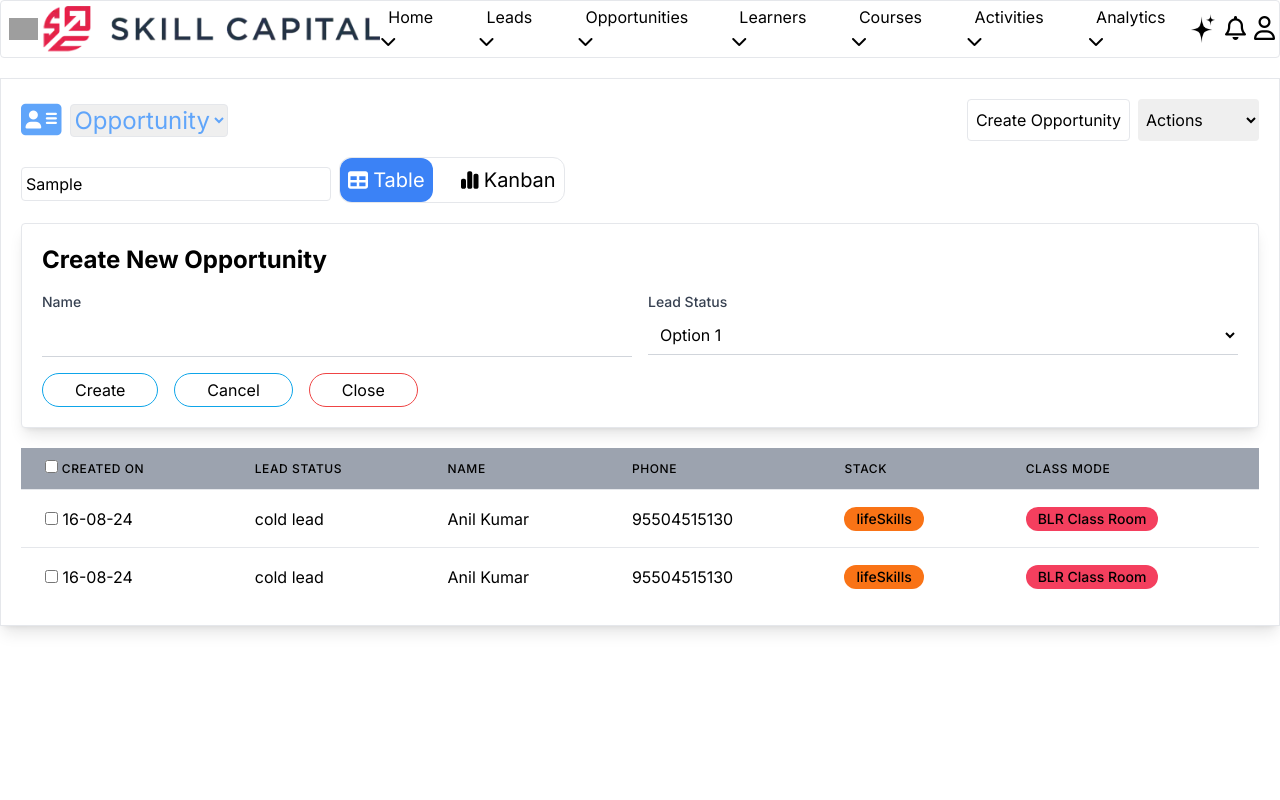
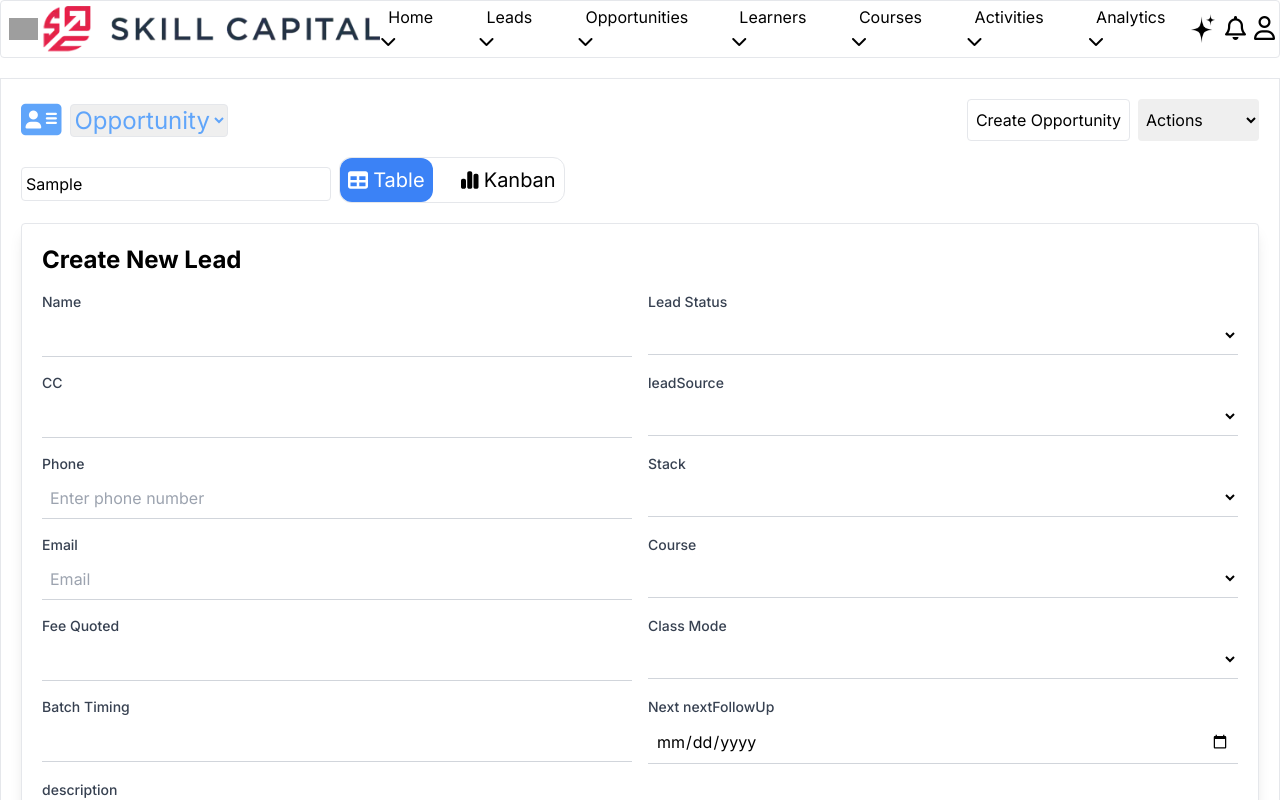
Before and after one commit to DL-Super30/CRM-Python-WEBAPP, a Next.js app in the folder Frontend/: page /home/opportunities in a window 1280 px wide. Both pictures are taken after typing "Sample" into the empty fields and a click on the button "Create Opportunity". Shown: the top 800 px of the page. Built offline with nearby package versions, Linux system fonts and the light colour scheme; grey boxes are pictures that could not be loaded.

Commit message:
form added

```diff
--- a/Frontend/package.json
+++ b/Frontend/package.json
@@ -19,6 +19,7 @@
     "@mui/icons-material": "^5.16.7",
     "apexcharts": "^3.52.0",
     "axios": "^1.7.3",
+    "bootstrap": "^5.3.3",
     "next": "14.2.5",
     "react": "^18",
     "react-apexcharts": "^1.4.1",
--- a/Frontend/src/app/home/opportunities/page.js
+++ b/Frontend/src/app/home/opportunities/page.js
@@ -96,30 +96,141 @@ export default function Lead() {
 
         {/* Conditionally Render Form */}
         {showForm && (
+          // <div className="mt-5 p-5 border rounded bg-white shadow-lg">
+          //   <h2 className="text-2xl font-bold mb-4">Create New Opportunity</h2>
+          //   <form className="space-y-4">
+          //     <div className="grid grid-cols-1 md:grid-cols-2 gap-4">
+          //       {/* Form fields */}
+          //       <div>
+          //         <label className="block text-sm font-medium text-gray-700">Name</label>
+          //         <input type="text" className="mt-1 block w-full border-b border-gray-300 bg-transparent rounded-none focus:outline-none p-2" />
+          //       </div>
+          //       <div>
+          //         <label className="block text-sm font-medium text-gray-700">Lead Status</label>
+          //         <select className="mt-1 block w-full border-b border-gray-300 bg-transparent rounded-none focus:outline-none p-2">
+          //           <option value="" disabled>Select Lead Status</option>
+          //           <option value="option1">Option 1</option>
+          //           <option value="option2">Option 2</option>
+          //           <option value="option3">Option 3</option>
+          //         </select>
+          //       </div>
+          //       {/* More form fields here */}
+          //     </div>
+          //     <div className="flex gap-4 mt-4">
+          //       <button type="button" className="text-black px-8 py-1 border border-sky-500 rounded-full hover:bg-blue-600 hover:text-white">Create</button>
+          //       <button type="button" className="text-black px-8 py-1 border border-sky-500 rounded-full hover:bg-blue-600 hover:text-white">Cancel</button>
+          //       <button type="button" className="text-black px-8 py-1 border border-red-500 rounded-full hover:bg-red-600 hover:text-white" onClick={handleCloseFormClick}>Close</button>
+          //     </div>
+          //   </form>
+          // </div>
           <div className="mt-5 p-5 border rounded bg-white shadow-lg">
-            <h2 className="text-2xl font-bold mb-4">Create New Opportunity</h2>
+            <h2 className="text-2xl font-bold mb-4">Create New Lead</h2>
             <form className="space-y-4">
               <div className="grid grid-cols-1 md:grid-cols-2 gap-4">
-                {/* Form fields */}
                 <div>
                   <label className="block text-sm font-medium text-gray-700">Name</label>
-                  <input type="text" className="mt-1 block w-full border-b border-gray-300 bg-transparent rounded-none focus:outline-none p-2" />
+                  <input type="text" className="mt-1 block w-full border-b border-gray-300 bg-transparent rounded-none  focus:outline-none p-2" />
                 </div>
                 <div>
                   <label className="block text-sm font-medium text-gray-700">Lead Status</label>
-                  <select className="mt-1 block w-full border-b border-gray-300 bg-transparent rounded-none focus:outline-none p-2">
-                    <option value="" disabled>Select Lead Status</option>
+                  <select
+                    className="mt-1 block w-full border-b border-gray-300 bg-transparent rounded-none  focus:outline-none p-2"
+
+                  >
+                    <option value="" disabled selected></option>
                     <option value="option1">Option 1</option>
                     <option value="option2">Option 2</option>
                     <option value="option3">Option 3</option>
                   </select>
                 </div>
-                {/* More form fields here */}
+                <div>
+                  <label className="block text-sm font-medium text-gray-700">CC</label>
+                  <input type="text" className="mt-1 block w-full border-b border-gray-300 bg-transparent rounded-none  focus:outline-none p-2"
+
+                  />
+                </div>
+                <div>
+                  <label className="block text-sm font-medium text-gray-700">leadSource</label>
+                  <select
+                    className="mt-1 block w-full border-b border-gray-300 bg-transparent rounded-none  focus:outline-none p-2"
+
+                  >
+                    <option value="" disabled selected></option>
+                    <option value="option1">Option 1</option>
+                    <option value="option2">Option 2</option>
+                    <option value="option3">Option 3</option>
+                  </select>
+                </div>
+                <div>
+                  <label className="block text-sm font-medium text-gray-700">Phone</label>
+                  <input type="text" className="mt-1 block w-full border-b border-gray-300 bg-transparent rounded-none  focus:outline-none p-2"
+                    placeholder="Enter phone number"
+                  />
+                </div>
+                <div>
+                  <label className="block text-sm font-medium text-gray-700">Stack</label>
+                  <select
+                    className="mt-1 block w-full border-b border-gray-300 bg-transparent rounded-none  focus:outline-none p-2"
+
+                  >
+                    <option value="" disabled selected></option>
+                    <option value="option1">Option 1</option>
+                    <option value="option2">Option 2</option>
+                    <option value="option3">Option 3</option>
+                  </select>
+                </div>
+                <div>
+                  <label className="block text-sm font-medium text-gray-700">Email</label>
+                  <input type="email" className="mt-1 block w-full border-b border-gray-300 bg-transparent rounded-none  focus:outline-none p-2"
+                    placeholder="Email"
+                  />
+                </div>
+                <div>
+                  <label className="block text-sm font-medium text-gray-700">Course</label>
+                  <select
+                    className="mt-1 block w-full border-b border-gray-300 bg-transparent rounded-none  focus:outline-none p-2"
+
+                  >
+                    <option value="" disabled selected></option>
+                    <option value="option1">Option 1</option>
+                    <option value="option2">Option 2</option>
+                    <option value="option3">Option 3</option>
+                  </select>
+                </div>
+                <div>
+                  <label className="block text-sm font-medium text-gray-700">Fee Quoted</label>
+                  <input type="text" className="mt-1 block w-full border-b border-gray-300 bg-transparent rounded-none  focus:outline-none p-2" />
+                </div>
+                <div>
+                  <label className="block text-sm font-medium text-gray-700">Class Mode</label>
+                  <select
+                    className="mt-1 block w-full border-b border-gray-300 bg-transparent rounded-none  focus:outline-none p-2"
+
+                  >
+                    <option value="" disabled selected></option>
+                    <option value="option1">Option 1</option>
+                    <option value="option2">Option 2</option>
+                    <option value="option3">Option 3</option>
+                  </select>
+                </div>
+                <div>
+                  <label className="block text-sm font-medium text-gray-700">Batch Timing</label>
+                  <input type="text" className="mt-1 block w-full border-b border-gray-300 bg-transparent rounded-none  focus:outline-none p-2" />
+                </div>
+                <div>
+                  <label className="block text-sm font-medium text-gray-700">Next nextFollowUp</label>
+                  <input type="date" className="mt-1 block w-full border-b border-gray-300 bg-transparent rounded-none  focus:outline-none p-2" />
+                </div>
+                <div>
+                  <label className="block text-sm font-medium text-gray-700">description</label>
+                  <textarea className=" block w-full border-b border-gray-300 bg-transparent rounded-none  focus:outline-none p-2" rows="1"></textarea>
+                </div>
               </div>
-              <div className="flex gap-4 mt-4">
-                <button type="button" className="text-black px-8 py-1 border border-sky-500 rounded-full hover:bg-blue-600 hover:text-white">Create</button>
-                <button type="button" className="text-black px-8 py-1 border border-sky-500 rounded-full hover:bg-blue-600 hover:text-white">Cancel</button>
-                <button type="button" className="text-black px-8 py-1 border border-red-500 rounded-full hover:bg-red-600 hover:text-white" onClick={handleCloseFormClick}>Close</button>
+              <div className="flex  gap-4 mt-4">
+                <button type="button" className=" text-black px-8 py-1 border border-sky-500 rounded-full hover:bg-blue-600 hover:text-white">Create</button>
+                <button type="button" className=" text-black px-8 py-1  border border-sky-500 rounded-full hover:bg-blue-600 hover:text-white">Cancel</button>
+                <button type="button" className=" text-black px-8 py-1  border border-red-500 rounded-full hover:bg-red-600 hover:text-white" onClick={handleCloseFormClick} >Close</button>
+
               </div>
             </form>
           </div>
--- a/Frontend/src/app/page.js
+++ b/Frontend/src/app/page.js
@@ -1,5 +1,5 @@
 import Image from "next/image";
-// import { BrowserRouter as Router,Routes ,Route} from "react-router-dom";
+import { BrowserRouter as Router,Routes ,Route} from "react-router-dom";
 // import HomePage from './home/homepage';
 
 export default function Home() {
```
Also changed, not shown: 1 other file (tests, documents, lock files or other folders).
